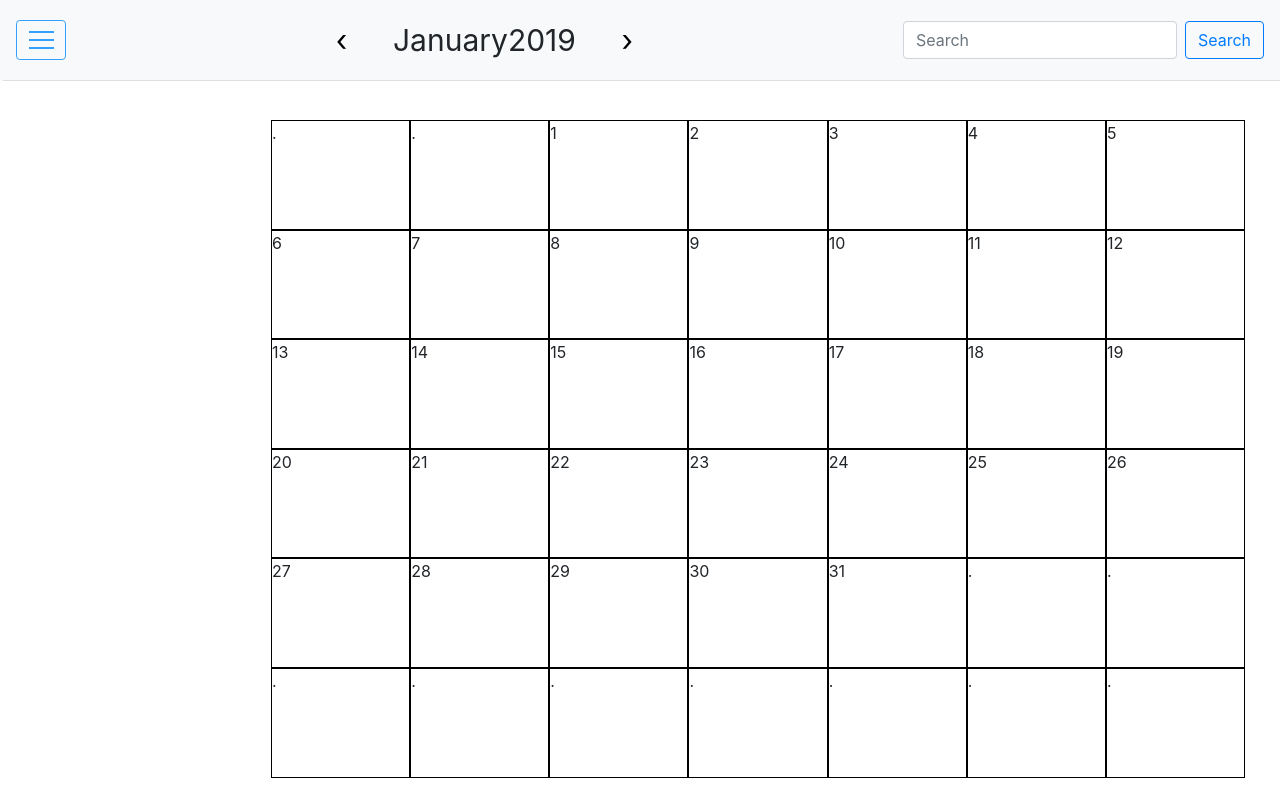
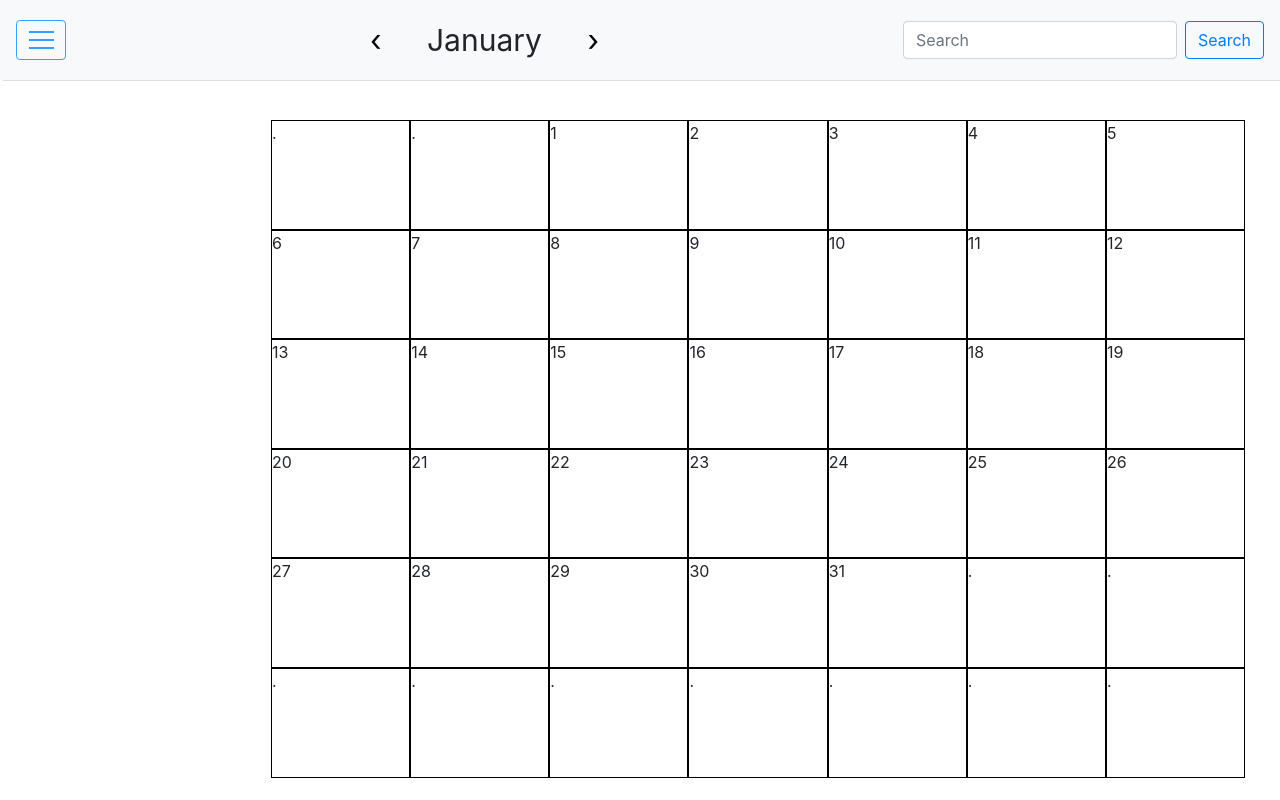
Before and after one commit to nickmckenney/calanderprojectMERN, a React (Create React App) app: page / in a window 1280 px wide. Built offline with nearby package versions, Linux system fonts and the light colour scheme; no server answers; what enzyme, enzyme-adapter-react-16 would draw is missing.

Commit message:
Pulling from Bill

```diff
--- a/src/App.css
+++ b/src/App.css
@@ -15,8 +15,10 @@
   grid-row: 3 / span 1;
   grid-column: 2;
 }
+
 .aside {
   /* width: 10px; */
+
   grid-row: 2 / span1;
 }
 .navbar {
--- a/src/components/Navbar/Navbar.js
+++ b/src/components/Navbar/Navbar.js
@@ -18,7 +18,6 @@ class Navbar extends Component {
     return (
       <nav className="navbar navbar-light bg-light">
         <Accordion />
-
         <div className="monthContainer">
           <button
             onClick={() => this.props.clickHandlerPrev()}
@@ -26,10 +25,7 @@ class Navbar extends Component {
           >
             &#8249;
           </button>
-          <span className="month">
-            {this.props.months[this.props.month]}
-            {this.props.year}
-          </span>
+          <span className="month">{this.props.months[this.props.month]}</span>
           <button
             onClick={() => this.props.clickHandler()}
             className="arrow next"
```
